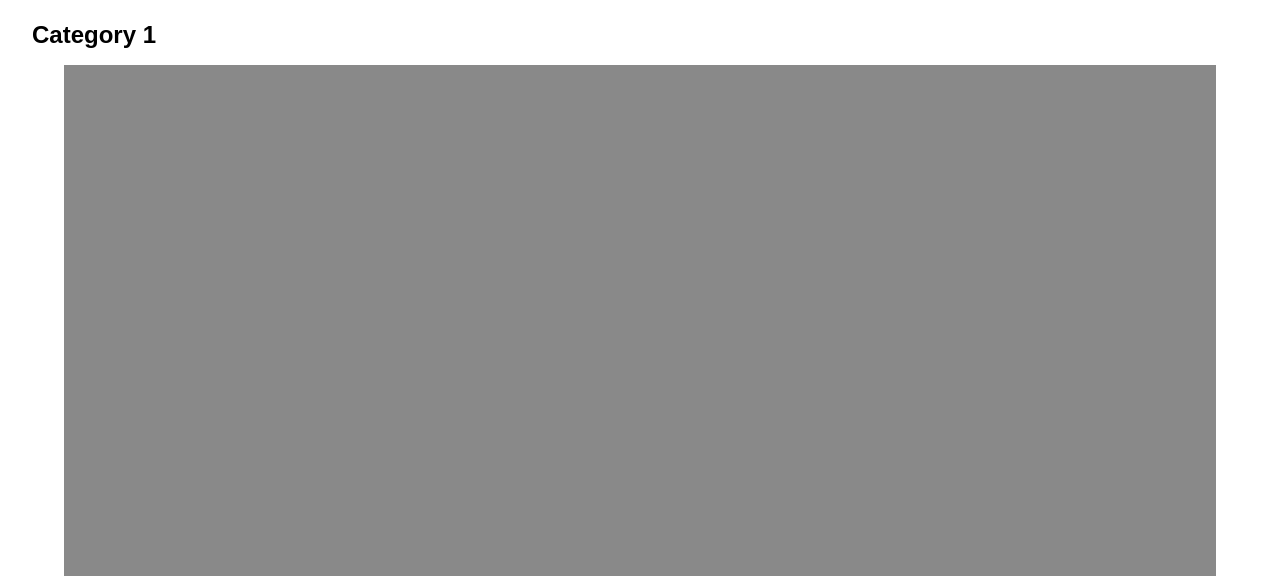
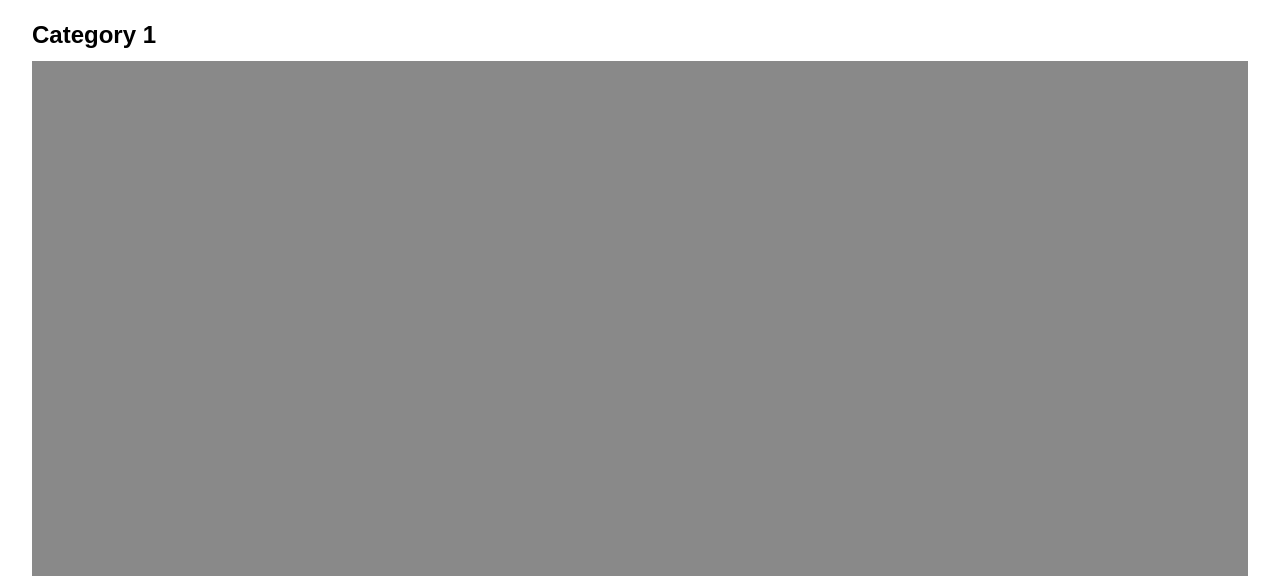
Before and after one commit to kunhuacheng/kunhuacheng.github.io, a plain HTML site: page grc338/website-mobile-first/menu.html in a window 1280 px wide. Shown: the part 224-800 px from the top of the page. Drawn offline with Linux system fonts and the light colour scheme.

Commit message:
Update style.css

```diff
--- a/grc338/website-mobile-first/style.css
+++ b/grc338/website-mobile-first/style.css
@@ -68,7 +68,7 @@ ul li 	{
 }
 
 figure {
-	margin: 1em 2em 0em ;
+	margin: 0em 0em 0em ;
 }
 
 main.menu ul {
```
